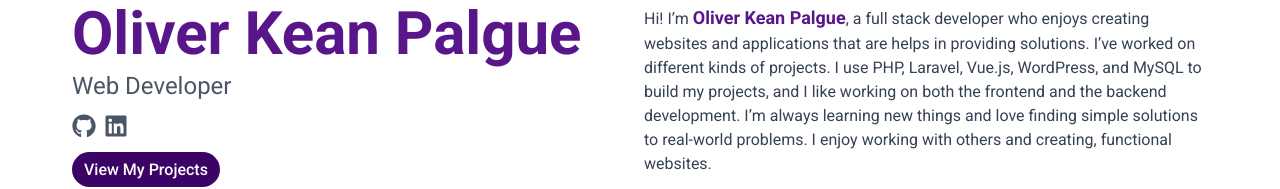
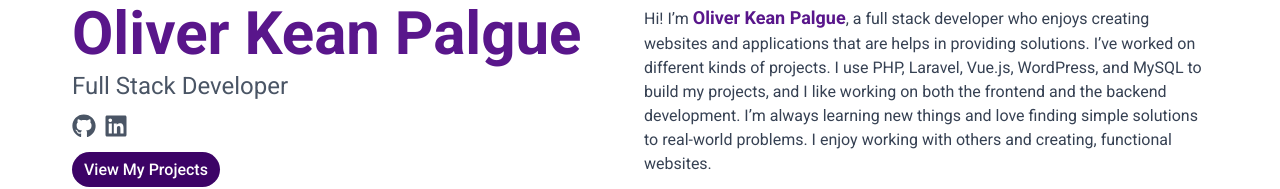
Before and after one commit to oliverkeanpalgue/portfolio, a React (Vite) app: page / in a window 1280 px wide. Shown: the part 157-346 px from the top of the page. Built offline with nearby package versions, Linux system fonts and the light colour scheme.

Commit message:
refactor: changed to full stack

```diff
--- a/src/constants/constants.js
+++ b/src/constants/constants.js
@@ -3,7 +3,7 @@ const CONSTANTS = {
   WEB: "Web Developer",
   FRONTEND: "Frontend Developer",
   BACKEND: "Backend Developer",
-  FULL_STACK_ROLE: "Full Stack Developer",
+  FULL_STACK: "Full Stack Developer",
 };
 
 export default CONSTANTS;
--- a/src/sections/Home/Home.jsx
+++ b/src/sections/Home/Home.jsx
@@ -6,7 +6,7 @@ function Home() {
   return (
     <section id="home" className="w-full h-1/2 p-18">
       <div className="flex justify-between gap-2">
-          <Introduction name={CONSTANTS.NAME} role={CONSTANTS.WEB}/>
+          <Introduction name={CONSTANTS.NAME} role={CONSTANTS.FULL_STACK}/>
           <Description name={CONSTANTS.NAME}/>
       </div>
     </section>
```
